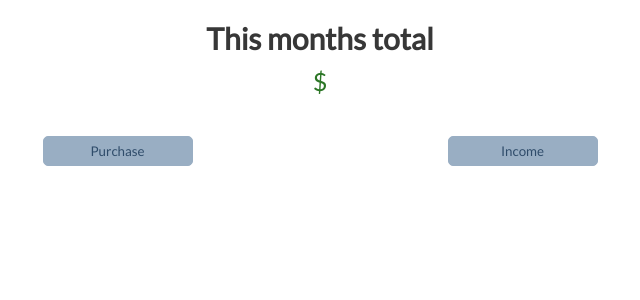
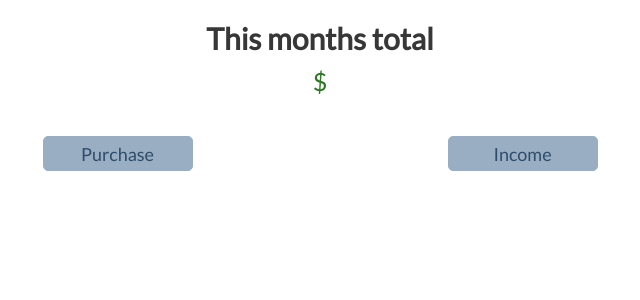
Before and after one commit to Spencerhf/budgeting-app-client, a React (Create React App) app: page / in a window 1280 px wide. Shown: the top 300 px of the page, without its empty margins (320-960 px from the left). Built offline with nearby package versions, Linux system fonts and the light colour scheme; no server answers.

Commit message:
styling updated to buttons and labels

```diff
--- a/src/App.css
+++ b/src/App.css
@@ -1,3 +1,8 @@
+body {
+  max-width: 100vw;
+  overflow-x: hidden;
+}
+
 .container__width {
   max-width: 800px;
   padding: 20px;
@@ -8,7 +13,9 @@
 .secondary-button {
   width: 150px;
   margin: auto;
-  height: 30px;
+  height: 35px;
+  transition: .25s;
+  font-size: 18px;
   font-family: lato;
   border-radius: 5px;
 }
@@ -73,7 +80,7 @@
 .form-input__container input {
   border: 1px solid grey;
   border-radius: 5px;
-  height: 20px;
+  height: 25px;
 }
 .form-input__container label {
   color: grey;
```
